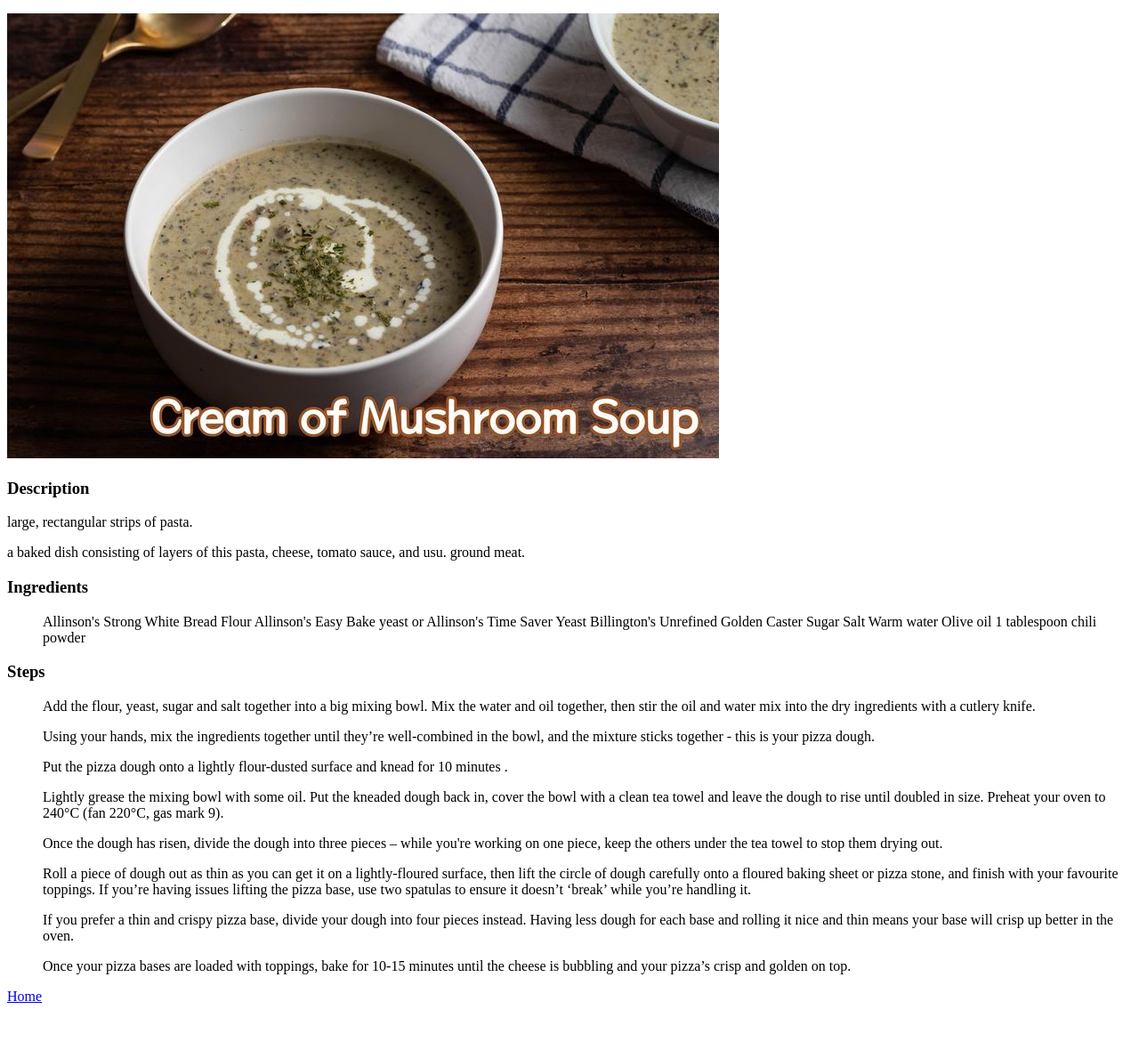
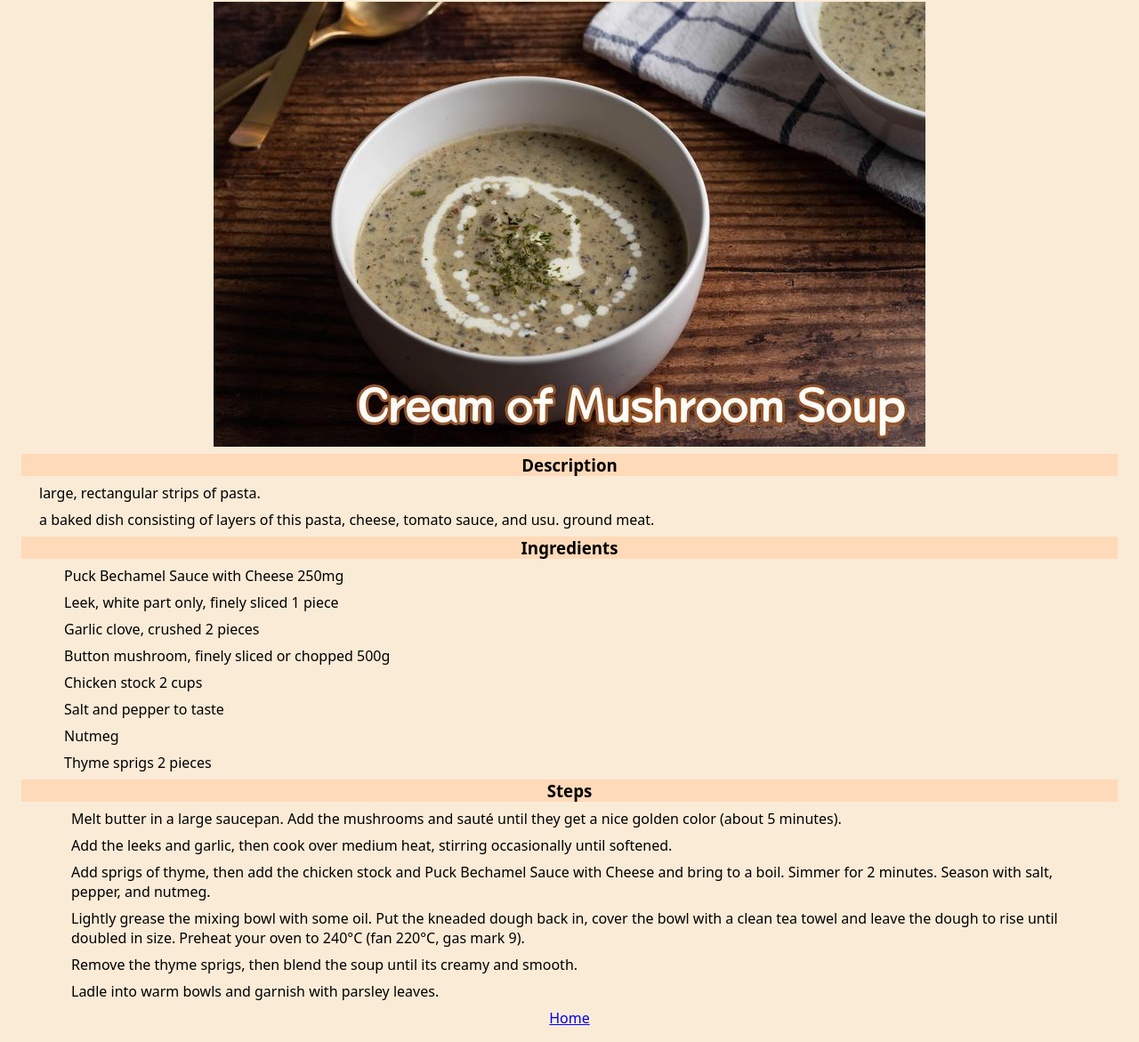
Before and after one commit to flhSK/odin-recipes, a plain HTML site: page recipes/mushroom_soup.html in a window 1280 px wide. Shown: the part 65-1236 px from the top of the page at 89% size. Before the commit the page ends 1202 px from the top, so only its background shows below. Drawn offline with Linux system fonts and the light colour scheme.

Commit message:
add style.css, modify recipe content

```diff
--- a/recipes/mushroom_soup.html
+++ b/recipes/mushroom_soup.html
@@ -4,36 +4,38 @@
     <meta charset="UTF-8">
     <meta name="viewport" content="width=device-width, initial-scale=1.0">
     <title>Mushroom Soup</title>
+    <link rel="stylesheet" href="../style.css">
 </head>
 <body>
     <h1>Mushroom Soup</h1>
     <img src="./soup.jpeg">
     <h3>Description</h3>
-    <p>large, rectangular strips of pasta.</p>
-    <p>a baked dish consisting of layers of this pasta, cheese, tomato sauce, and usu. ground meat.</p>
+    <div id="description">
+        <p>large, rectangular strips of pasta.</p>
+        <p>a baked dish consisting of layers of this pasta, cheese, tomato sauce, and usu. ground meat.</p>
+    </div>
     <h3>Ingredients</h3>
     <ul>
-        <il>Allinson's Strong White Bread Flour</il>
-        <il>Allinson's Easy Bake yeast or Allinson's Time Saver Yeast</il>
-        <il>Billington's Unrefined Golden Caster Sugar</il>
-        <il>Salt</il>
-        <il>Warm water</il>
-        <il>Olive oil</il>
-        <il>1 tablespoon chili powder</il>
+        <il>Puck Bechamel Sauce with Cheese 250mg</il>
+        <il>Leek, white part only, finely sliced 1 piece</il>
+        <il>Garlic clove, crushed 2 pieces</il>
+        <il>Button mushroom, finely sliced or chopped 500g</il>
+        <il>Chicken stock 2 cups</il>
+        <il>Salt and pepper to taste</il>
+        <il>Nutmeg</il>
+        <il>Thyme sprigs 2 pieces</il>
     </ul>
     <h3>Steps</h3>
     <ol>
-        <il><p>Add the flour, yeast, sugar and salt together into a big mixing bowl. Mix the water and oil together, then stir the oil and water mix into the dry ingredients with a cutlery knife.</p></il>
-        <il><p>Using your hands, mix the ingredients together until they’re well-combined in the bowl, and the mixture sticks together - this is your pizza dough.</p></il>
-        <il><p>Put the pizza dough onto a lightly flour-dusted surface and knead for 10 minutes .</p></il>
+        <il><p>Melt butter in a large saucepan. Add the mushrooms and sauté until they get a nice golden color (about 5 minutes).</p></il>
+        <il><p>Add the leeks and garlic, then cook over medium heat, stirring occasionally until softened.</p></il>
+        <il><p>Add sprigs of thyme, then add the chicken stock and Puck Bechamel Sauce with Cheese and bring to a boil. Simmer for 2 minutes. Season with salt, pepper, and nutmeg.</p></il>
         <il><p>Lightly grease the mixing bowl with some oil. Put the kneaded dough back in, cover the bowl with a clean tea towel and leave the dough to rise until doubled in size. Preheat your oven to 240°C (fan 220°C, gas mark 9).</p></il>
-        <il>
-            <p>Once the dough has risen, divide the dough into three pieces – while you're working on one piece, keep the others under the tea towel to stop them drying out.</p>
-            <p>Roll a piece of dough out as thin as you can get it on a lightly-floured surface, then lift the circle of dough carefully onto a floured baking sheet or pizza stone, and finish with your favourite toppings. If you’re having issues lifting the pizza base, use two spatulas to ensure it doesn’t ‘break’ while you’re handling it.</p>
-            <p>If you prefer a thin and crispy pizza base, divide your dough into four pieces instead. Having less dough for each base and rolling it nice and thin means your base will crisp up better in the oven.</p>
-        </il>
-        <il><p>Once your pizza bases are loaded with toppings, bake for 10-15 minutes until the cheese is bubbling and your pizza’s crisp and golden on top.</p></il>
+        <il><p>Remove the thyme sprigs, then blend the soup until its creamy and smooth.</p></il>
+        <il><p>Ladle into warm bowls and garnish with parsley leaves.</p></il>
     </ol>
-    <a href="../index.html">Home</a>
+    <div id="return">
+        <a href="../index.html">Home</a>
+    </div>
 </body>
 </html>
--- /dev/null
+++ b/style.css
@@ -0,0 +1,53 @@
+/* style.css */
+* {
+    margin:8px;
+    font-family: system-ui, -apple-system, BlinkMacSystemFont, 'Segoe UI', Roboto, Oxygen, Ubuntu, Cantarell, 'Open Sans', 'Helvetica Neue', sans-serif;
+    background-color: antiquewhite;
+}
+h1 {
+    text-align: center;
+    background-color: plum;
+    color:blueviolet;
+}
+
+h3 {
+    text-align: center;
+    background-color: peachpuff;
+}
+
+.recipes .recipe {
+    text-align: center;
+    color:blueviolet;
+    padding:0;
+}
+
+.recipes {
+    background-color: pink;
+}
+
+.recipe {
+    background-color: transparent;
+}
+
+a {
+    background-color: transparent;
+}
+
+img {
+    width: 800px;
+    height: auto;
+    margin: 0 auto;
+    display: block;
+}
+
+#return {
+    text-align: center;
+}
+
+il {
+    display:block;
+}
+
+#description {
+    padding-left: 12px;
+}
```
Also changed, not shown: index.html (+6 -5 lines), recipes/homemade_pizza.html (+6 -1 lines), recipes/lasagna.html (+8 -3 lines).
